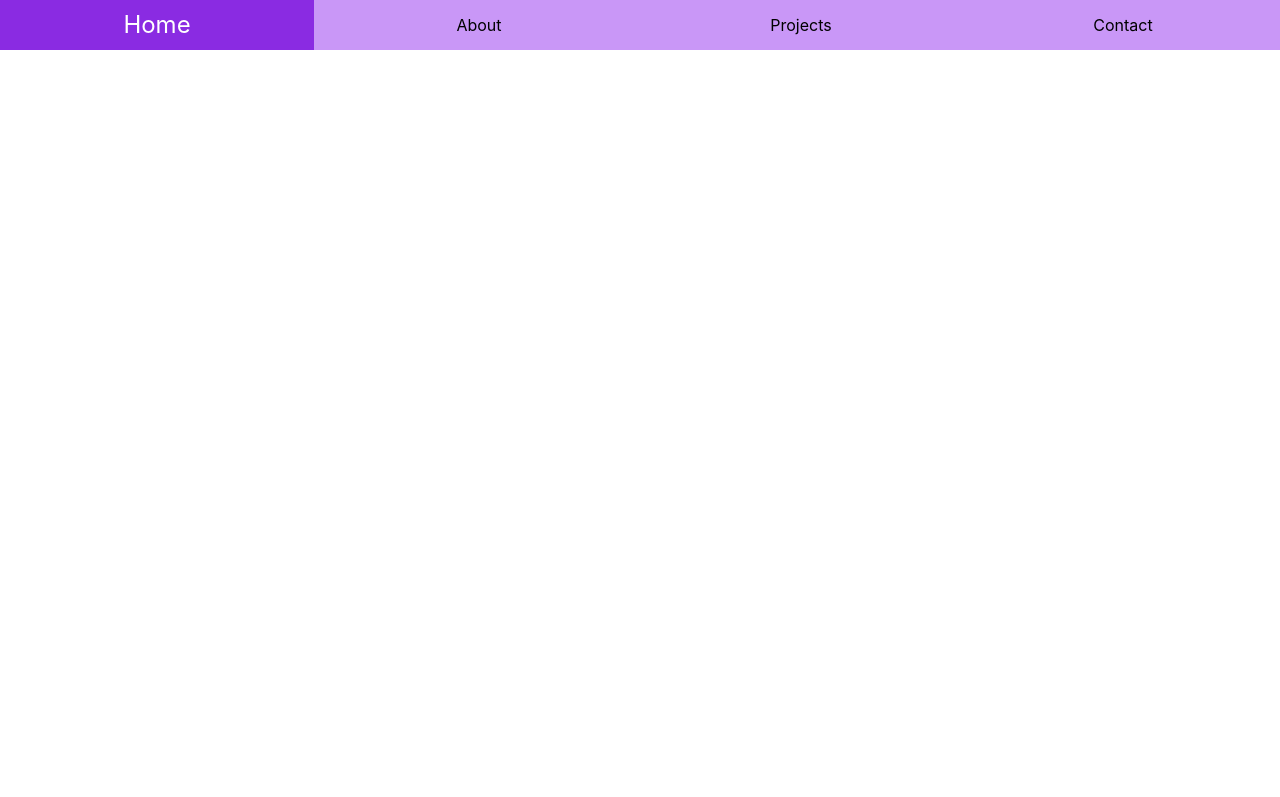
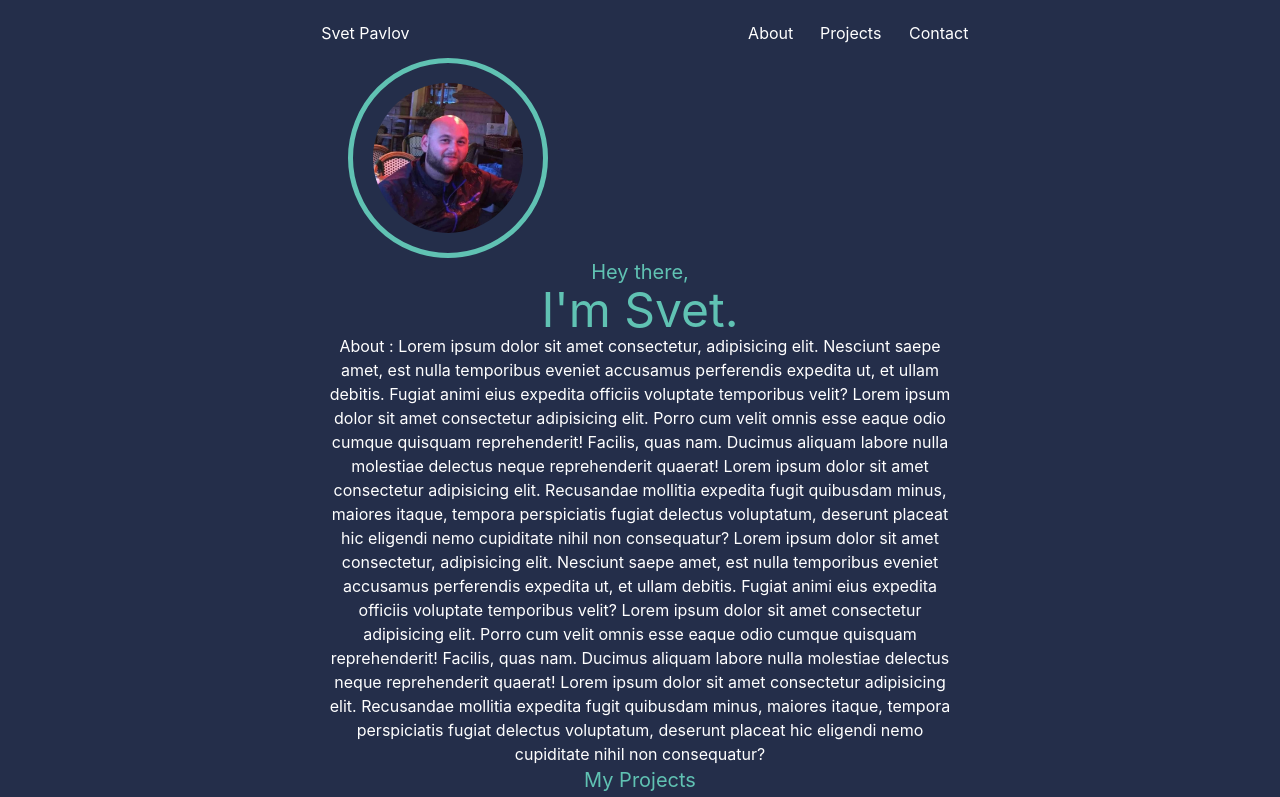
Before and after one commit to spavlov03/portfolio, a React (Create React App) app in the folder client/: page / in a window 1280 px wide. Shown: the top 797 px of the page. Built offline with nearby package versions, Linux system fonts and the light colour scheme.

Commit message:
basic layout

```diff
--- a/client/package.json
+++ b/client/package.json
@@ -10,6 +10,7 @@
     "@testing-library/user-event": "^13.5.0",
     "react": "^18.2.0",
     "react-dom": "^18.2.0",
+    "react-router-dom": "^6.9.0",
     "react-scripts": "5.0.1",
     "web-vitals": "^2.1.4"
   },
--- a/client/public/index.html
+++ b/client/public/index.html
@@ -1,5 +1,5 @@
 <!DOCTYPE html>
-<html lang="en">
+<html lang="en" class="">
   <head>
     <meta charset="utf-8" />
     <link rel="icon" href="%PUBLIC_URL%/favicon.ico" />
--- a/client/src/App.js
+++ b/client/src/App.js
@@ -2,12 +2,19 @@ import logo from './logo.svg';
 import './App.css';
 import NavBar from './components/NavBar';
 import Navigation from './components/Navigation';
+import Main from './components/Main';
+import { BrowserRouter,Routes,Route } from 'react-router-dom';
 
 function App() {
   return (
     <div className="App">
+      <BrowserRouter>
       {/* <NavBar/> */}
       <Navigation/>
+      <Routes>
+        <Route path='/' element={<Main/>}/>
+      </Routes>
+      </BrowserRouter>
     </div>
   );
 }
--- /dev/null
+++ b/client/src/components/Main.jsx
@@ -0,0 +1,19 @@
+import React from 'react'
+import pic from '../assets/pic.jpeg'
+
+const Main = () => {
+  return (
+    <div className='flex flex-col items-center'>
+      <img className='pic' src={pic} alt="" />
+      <p className='text-green text-xl'>Hey there,</p>
+      <p className='text-green text-5xl' id='about'>I'm Svet.</p>
+      <p className='w-1/2 '>About : Lorem ipsum dolor sit amet consectetur, adipisicing elit. Nesciunt saepe amet, est nulla temporibus eveniet accusamus perferendis expedita ut, et ullam debitis. Fugiat animi eius expedita officiis voluptate temporibus velit? Lorem ipsum dolor sit amet consectetur adipisicing elit. Porro cum velit omnis esse eaque odio cumque quisquam reprehenderit! Facilis, quas nam. Ducimus aliquam labore nulla molestiae delectus neque reprehenderit quaerat! Lorem ipsum dolor sit amet consectetur adipisicing elit. Recusandae mollitia expedita fugit quibusdam minus, maiores itaque, tempora perspiciatis fugiat delectus voluptatum, deserunt placeat hic eligendi nemo cupiditate nihil non consequatur? Lorem ipsum dolor sit amet consectetur, adipisicing elit. Nesciunt saepe amet, est nulla temporibus eveniet accusamus perferendis expedita ut, et ullam debitis. Fugiat animi eius expedita officiis voluptate temporibus velit? Lorem ipsum dolor sit amet consectetur adipisicing elit. Porro cum velit omnis esse eaque odio cumque quisquam reprehenderit! Facilis, quas nam. Ducimus aliquam labore nulla molestiae delectus neque reprehenderit quaerat! Lorem ipsum dolor sit amet consectetur adipisicing elit. Recusandae mollitia expedita fugit quibusdam minus, maiores itaque, tempora perspiciatis fugiat delectus voluptatum, deserunt placeat hic eligendi nemo cupiditate nihil non consequatur?</p>
+      <p className='text-green text-xl' id='projects'>My Projects</p>
+      <p className='w-1/2 '>Projects: Lorem ipsum dolor sit amet consectetur, adipisicing elit. Nesciunt saepe amet, est nulla temporibus eveniet accusamus perferendis expedita ut, et ullam debitis. Fugiat animi eius expedita officiis voluptate temporibus velit? Lorem ipsum dolor sit amet consectetur adipisicing elit. Porro cum velit omnis esse eaque odio cumque quisquam reprehenderit! Facilis, quas nam. Ducimus aliquam labore nulla molestiae delectus neque reprehenderit quaerat! Lorem ipsum dolor sit amet consectetur adipisicing elit. Recusandae mollitia expedita fugit quibusdam minus, maiores itaque, tempora perspiciatis fugiat delectus voluptatum, deserunt placeat hic eligendi nemo cupiditate nihil non consequatur? Lorem ipsum dolor sit amet consectetur, adipisicing elit. Nesciunt saepe amet, est nulla temporibus eveniet accusamus perferendis expedita ut, et ullam debitis. Fugiat animi eius expedita officiis voluptate temporibus velit? Lorem ipsum dolor sit amet consectetur adipisicing elit. Porro cum velit omnis esse eaque odio cumque quisquam reprehenderit! Facilis, quas nam. Ducimus aliquam labore nulla molestiae delectus neque reprehenderit quaerat! Lorem ipsum dolor sit amet consectetur adipisicing elit. Recusandae mollitia expedita fugit quibusdam minus, maiores itaque, tempora perspiciatis fugiat delectus voluptatum, deserunt placeat hic eligendi nemo cupiditate nihil non consequatur?</p>
+      <p className='text-green text-xl' id='contact'>Contact Me</p>
+      <p className='w-1/2 '>Contanct: Lorem ipsum dolor sit amet consectetur, adipisicing elit. Nesciunt saepe amet, est nulla temporibus eveniet accusamus perferendis expedita ut, et ullam debitis. Fugiat animi eius expedita officiis voluptate temporibus velit? Lorem ipsum dolor sit amet consectetur adipisicing elit. Porro cum velit omnis esse eaque odio cumque quisquam reprehenderit! Facilis, quas nam. Ducimus aliquam labore nulla molestiae delectus neque reprehenderit quaerat! Lorem ipsum dolor sit amet consectetur adipisicing elit. Recusandae mollitia expedita fugit quibusdam minus, maiores itaque, tempora perspiciatis fugiat delectus voluptatum, deserunt placeat hic eligendi nemo cupiditate nihil non consequatur? Lorem ipsum dolor sit amet consectetur, adipisicing elit. Nesciunt saepe amet, est nulla temporibus eveniet accusamus perferendis expedita ut, et ullam debitis. Fugiat animi eius expedita officiis voluptate temporibus velit? Lorem ipsum dolor sit amet consectetur adipisicing elit. Porro cum velit omnis esse eaque odio cumque quisquam reprehenderit! Facilis, quas nam. Ducimus aliquam labore nulla molestiae delectus neque reprehenderit quaerat! Lorem ipsum dolor sit amet consectetur adipisicing elit. Recusandae mollitia expedita fugit quibusdam minus, maiores itaque, tempora perspiciatis fugiat delectus voluptatum, deserunt placeat hic eligendi nemo cupiditate nihil non consequatur?</p>
+    </div>
+  )
+}
+
+export default Main
--- a/client/src/components/Navigation.jsx
+++ b/client/src/components/Navigation.jsx
@@ -2,11 +2,13 @@ import React from 'react'
 
 const Navigation = () => {
   return (
-    <div className='flex gap-2 navbar justify-around'>
-      <div className='nav-item'>Home</div>
-      <div className='nav-item'>About</div>
-      <div className='nav-item'>Projects</div>
-      <div className='nav-item'>Contact</div>
+    <div className='sticky top-0 z-50 bg-dark flex gap-2 justify-evenly mt-2'>
+      <div className='nav-item w-32'>Svet Pavlov</div>
+      <div className='flex gap-2 justify-evenly'>
+        <a href="#about"><div className='nav-item w-16'>About</div></a>
+        <a href="#projects"><div className='nav-item w-20'>Projects</div></a>
+        <a href="#contact"><div className='nav-item w-20'>Contact</div></a>
+      </div>
     </div>
   )
 }
--- a/client/src/index.css
+++ b/client/src/index.css
@@ -3,6 +3,8 @@
 @tailwind utilities;
 
 body {
+  color: white;
+  background-color: #242E4A;
   margin: 0;
   font-family: -apple-system, BlinkMacSystemFont, 'Segoe UI', 'Roboto', 'Oxygen',
     'Ubuntu', 'Cantarell', 'Fira Sans', 'Droid Sans', 'Helvetica Neue',
@@ -17,17 +19,29 @@ code {
 }
 
 .navbar {
-  background-color: rgb(201, 151, 247);
-  align-items: center;
+  /* align-items: center; */
+  margin-top: 5px;
 }
 .nav-item {
-  width: 25%;
+  /* background-color: #131827; */
+  /* width: 20%; */
   height: 50px;
   line-height: 50px;
+  /* width: 150px; */
+  /* border-radius: 20px; */
+  color: white;
 }
 .nav-item:hover {
-  transition: 1s;
-  background-color: blueviolet;
+  transition: 0.5s;
+  /* background-color: rgb(182, 117, 243); */
   color: rgb(255, 255, 255);
   font-size: 1.5rem;
 }
+.pic {
+  border: 5px solid #60C2B3;
+  border-radius: 50%;
+  height: 200px;
+  width: 200px;
+  padding: 20px;
+  margin-left: -30%;
+}
--- a/client/tailwind.config.js
+++ b/client/tailwind.config.js
@@ -4,7 +4,12 @@ module.exports = {
     "./src/**/*.{js,jsx,ts,tsx}",
   ],
   theme: {
-    extend: {},
+    extend: {
+      colors: {
+        'green': '#60C2B3',
+        'dark' : '#242E4A'
+      }
+    },
   },
   plugins: [],
 }
```
Also changed, not shown: client/src/assets/pic.jpeg (added), 1 other file (tests, documents, lock files or other folders).
